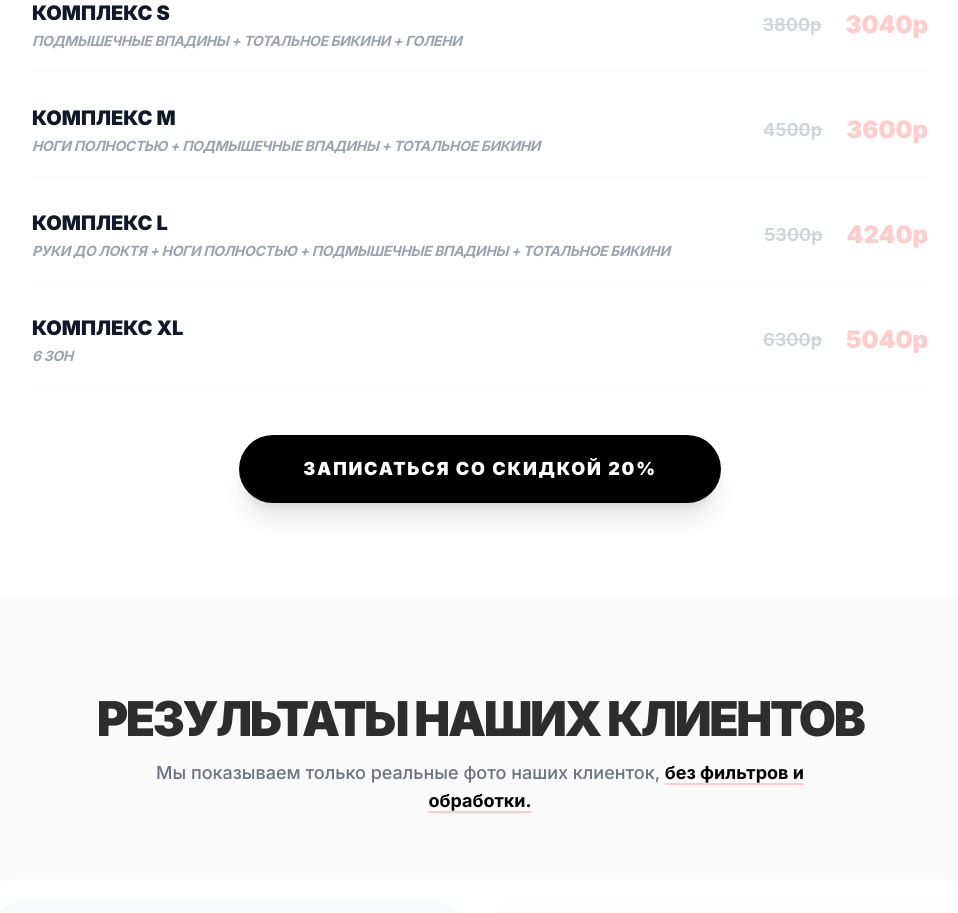
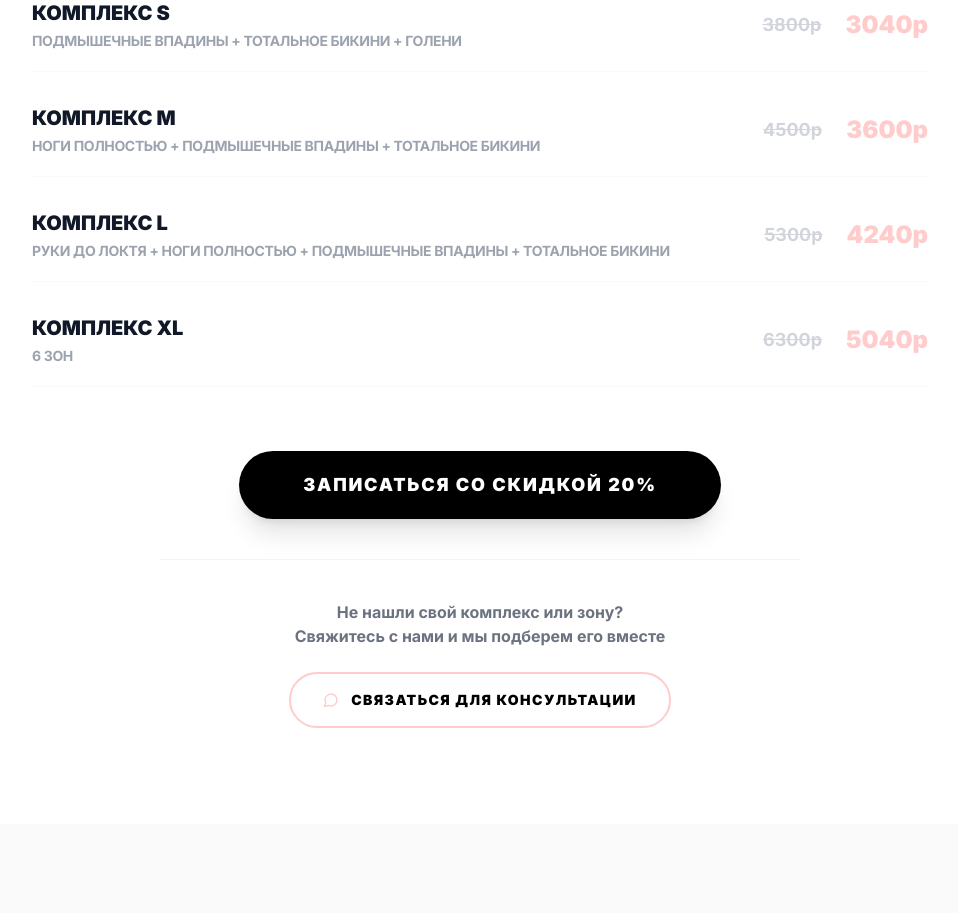
Before and after one commit to Mitrofanoff1/Kristll, a Next.js app: page / in a window 1280 px wide. Shown: the part 2420-3333 px from the top of the page, without its empty margins (160-1118 px from the left). Built offline with nearby package versions, Linux system fonts and the light colour scheme.

Commit message:
Update Price.tsx

```diff
--- a/components/Price.tsx
+++ b/components/Price.tsx
@@ -1,13 +1,12 @@
 "use client";
 
 import React, { useState, useRef } from 'react';
-import { Percent } from 'lucide-react';
+import { Percent, MessageCircle } from 'lucide-react';
 
 const Price = () => {
   const [activeTab, setActiveTab] = useState('Комплексы');
   const scrollRef = useRef<HTMLDivElement>(null);
 
-  // Список категорий (убрал Абонементы)
   const categories = [
     'Комплексы', 'Бикини', 'Тело', 'Лицо', 'Руки', 'Ноги'
   ];
@@ -67,7 +66,7 @@ const Price = () => {
 
         {/* ЗАГОЛОВОК */}
         <div className="text-center mb-8 md:mb-16">
-          <h2 className="text-2xl md:text-5xl font-black uppercase mb-3 tracking-tighter">Стоимость услуг</h2>
+          <h2 className="text-2xl md:text-5xl font-black uppercase mb-3 tracking-tighter leading-tight">Стоимость услуг</h2>
           <div className="flex items-center justify-center gap-2 text-gray-500 font-medium bg-gray-50 inline-flex mx-auto px-4 py-2 rounded-full border border-gray-100">
              <Percent className="w-4 h-4 text-accent" />
              <p className="text-[11px] md:text-base uppercase tracking-wider font-bold">Скидка 20% на первое посещение</p>
@@ -110,7 +109,7 @@ const Price = () => {
                     {item.name}
                   </h3>
                   {item.desc && (
-                    <p className="text-[11px] md:text-sm text-gray-400 mt-1 uppercase tracking-tight font-bold italic">
+                    <p className="text-[11px] md:text-sm text-gray-400 mt-1 uppercase tracking-tight font-bold italic-none">
                       {item.desc}
                     </p>
                   )}
@@ -129,11 +128,24 @@ const Price = () => {
           </div>
         </div>
 
-        {/* КНОПКА ЗАПИСИ */}
-        <div className="mt-12 text-center px-4">
-            <button className="w-full md:w-auto bg-black text-white hover:bg-zinc-800 text-sm md:text-lg font-black py-4 md:py-5 px-10 md:px-16 rounded-full transition-all shadow-xl active:scale-95 uppercase tracking-widest shadow-black/10">
+        {/* КНОПКА ЗАПИСИ + ДОПОЛНИТЕЛЬНЫЙ БЛОК КОНСУЛЬТАЦИИ */}
+        <div className="mt-12 md:mt-16 text-center px-4 max-w-2xl mx-auto">
+            {/* Основная кнопка */}
+            <button className="w-full md:w-auto bg-black text-white hover:bg-zinc-800 text-sm md:text-lg font-black py-4 md:py-5 px-10 md:px-16 rounded-full transition-all shadow-xl active:scale-95 uppercase tracking-widest shadow-black/10 mb-10">
                 Записаться со скидкой 20%
             </button>
+
+            {/* Блок "Не нашли зону" */}
+            <div className="pt-10 border-t border-gray-100">
+               <p className="text-gray-500 font-bold text-sm md:text-base mb-6 leading-relaxed">
+                  Не нашли свой комплекс или зону? <br className="hidden md:block"/>
+                  Свяжитесь с нами и мы подберем его вместе
+               </p>
+               <button className="w-full md:w-auto flex items-center justify-center gap-3 bg-white border-2 border-accent text-black hover:bg-accent/5 text-[11px] md:text-sm font-black py-4 px-8 rounded-full transition-all active:scale-95 uppercase tracking-widest mx-auto">
+                  <MessageCircle className="w-4 h-4 text-accent" />
+                  Связаться для консультации
+               </button>
+            </div>
         </div>
 
       </div>
```
